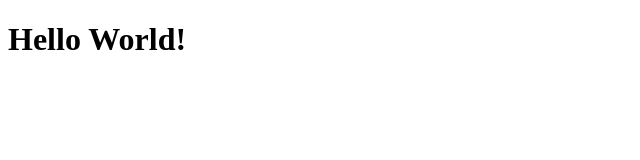
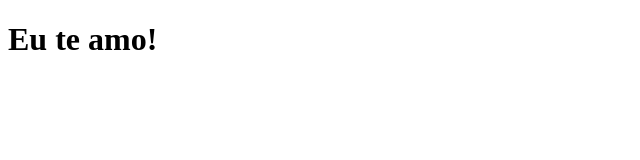
Before and after one commit to samueldaschagas/clone-tabnews, a Next.js app: page / in a window 1280 px wide. Shown: the top 160 px of the page, without its empty margins (0-640 px from the left). Built offline with nearby package versions, Linux system fonts and the light colour scheme.

Commit message:
Ajuste desafio

```diff
--- a/pages/index.js
+++ b/pages/index.js
@@ -1,7 +1,7 @@
 import { AiFillHeart } from "react-icons/ai";
 
 function Home() {
-    return <h1>Hello World!</h1>
+    return <h1>Eu te amo!</h1>
 }
 
 export default Home;
```
